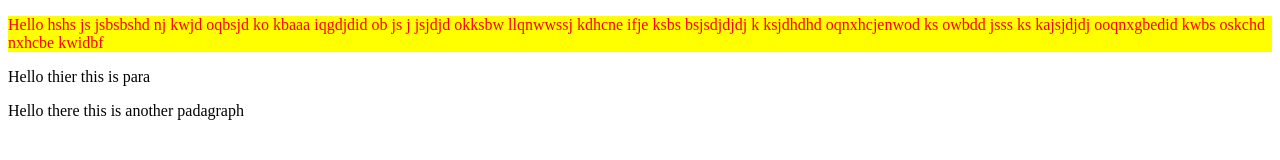
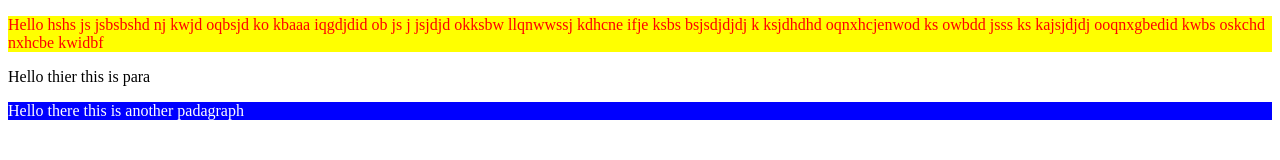
Before and after one commit to aasheesh333/MyProjects, a plain HTML site: page Exercise 1.2/Index.html in a window 1280 px wide. Drawn offline with Linux system fonts and the light colour scheme.

Commit message:
update Exercise 1.2/Index.html

```diff
--- a/Exercise 1.2/Index.html
+++ b/Exercise 1.2/Index.html
@@ -8,7 +8,7 @@
         background-color: yellow;
         color:red;
       }
-      div p:nth-child(2,3){
+      div p:nth-child(3), div p:nth-child(4){
         background-color: blue;
         color: white;
       }
```
